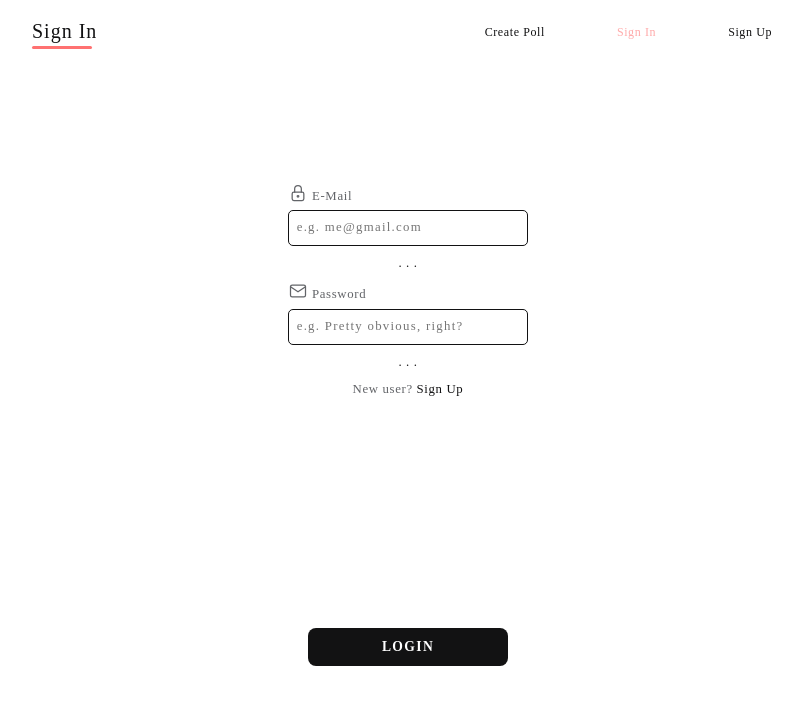
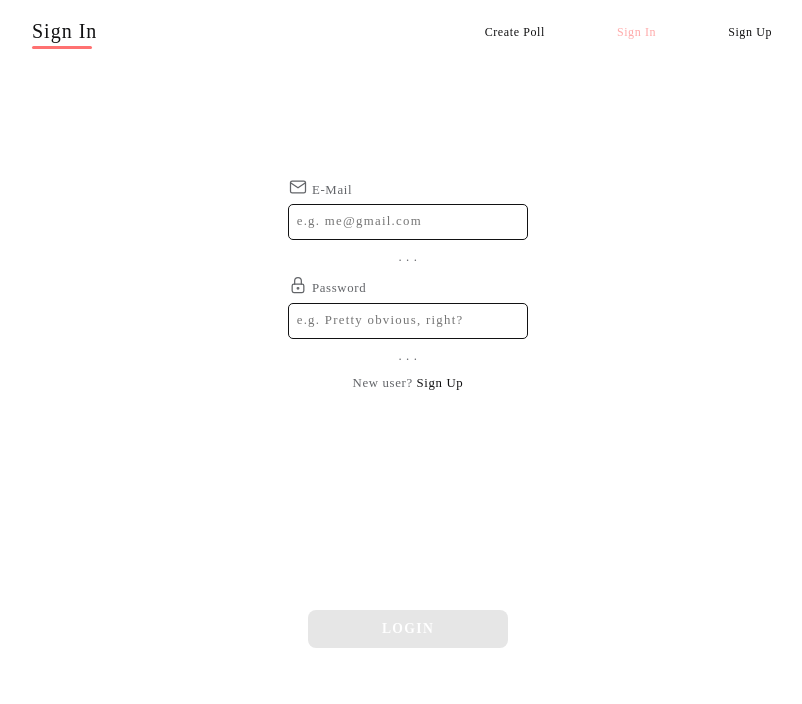
Before and after one commit to RangerDigital/takagi, a Vue app in the folder frontend/: page /login in a window 1280 px wide. Shown: the top 704 px of the page, without its empty margins (232-1034 px from the left). Built offline with nearby package versions, Linux system fonts and the light colour scheme; a web font is replaced by a local one.

Commit message:
Add login logic

```diff
--- a/frontend/src/views/Login.vue
+++ b/frontend/src/views/Login.vue
@@ -1,29 +1,41 @@
 <template>
-<section class="full-page">
+<section class="g-full-page">
   <NavigationBar title="Sign In" />
-  <div class="login-flex">
-
-    <div>
+  <ValidationObserver v-slot="{ invalid }">
+    <div class="g-component-flex">
+      <form>
         <div class="form-input">
-        <p class="text-label"><img src="../assets/icon-lock.svg">E-Mail</p>
-        <SingleInput type="email" placeholder="e.g. me@gmail.com" />
-        <p class="text-error">. . .</p>
+          <p class="form-label"><img class="form-icon" src="../assets/icon-mail.svg">E-Mail</p>
+          <ValidationProvider rules="required|email" v-slot="v">
+            <SingleInput v-model="form.email" placeholder="e.g. me@gmail.com" />
+            <p class="text-error" v-if="v.errors.length"><img class="form-icon" src="../assets/icon-alert-red.svg"> {{ v.errors[0] }}</p>
+            <p class="text-center" v-else>. . .</p>
+          </ValidationProvider>
         </div>
 
         <div class="form-input">
-        <p class="text-label"><img src="../assets/icon-mail.svg">Password</p>
-        <SingleInput type="password" placeholder="e.g. Pretty obvious, right?" />
-        <p class="text-error">. . .</p>
+          <p class="form-label"><img class="form-icon" src="../assets/icon-lock.svg">Password</p>
+          <ValidationProvider rules="required|min:8" v-slot="v">
+            <SingleInput v-model="form.password" placeholder="e.g. Pretty obvious, right?" />
+            <p class="text-error" v-if="v.errors.length"><img class="form-icon" src="../assets/icon-alert-red.svg"> {{ v.errors[0] }}</p>
+            <p class="text-center" v-else>. . .</p>
+          </ValidationProvider>
         </div>
 
-      <p class="text-center">New user? <router-link to="/register">Sign Up</router-link>
+        <p class="text-center text-link">
+          New user? <router-link to="/register">Sign Up</router-link>
         </p>
 
+      </form>
+
+      <div>
+        <TextButton @clickEvent="loginUser" :disabled="invalid">LOGIN</TextButton>
+        <p class="text-error"> {{ serverErrorMsg }} </p>
+        <p v-show="isSuccess" class="text-center">Success! You are logged in!</p>
       </div>
 
-    <TextButton>LOGIN</TextButton>
-
     </div>
+  </ValidationObserver>
 </section>
 </template>
 
@@ -32,41 +44,89 @@ import NavigationBar from "../components/NavigationBar.vue";
 import SingleInput from "../components/SingleInput.vue";
 import TextButton from "../components/TextButton.vue";
 
+import {
+  ValidationProvider,
+  ValidationObserver,
+  extend
+} from 'vee-validate';
+
+import {
+  required,
+  email,
+  min,
+} from 'vee-validate/dist/rules';
+
+extend('required', {
+  ...required,
+  message: 'This field is required!'
+});
+
+extend('email', {
+  ...email,
+  message: 'Invalid E-Mail address!'
+});
+
+extend('min', {
+  ...min,
+  message: 'Must have at least {length} characters!'
+});
+
 export default {
   name: "Login",
   components: {
     NavigationBar,
     TextButton,
     SingleInput,
+    ValidationProvider,
+    ValidationObserver,
   },
   data() {
     return {
       form: {
-        email: String,
-        password: String,
+        email: '',
+        password: '',
       },
+
+      isSuccess: false,
+      serverErrorMsg: '',
     };
   },
+  methods: {
+    loginUser() {
+      if (this.isSuccess) {
+        return;
+      }
+
+      this.$http
+        .post('/users/login', this.form)
+        .then(response => {
+          console.log(response);
+
+          this.isSuccess = true;
+
+          localStorage.setItem('jwt_token', response.data.jwt_token);
+          this.$http.defaults.headers.common['Authorization'] = 'Bearer ' + response.data.jwt_token;
+
+          setTimeout(() => {
+            this.$router.push('/');
+          }, 3000)
+        })
+        .catch(error => {
+          this.isSuccess = false;
+          this.serverErrorMsg = error.response.data.msg;
+        });
+    }
+  }
 };
 </script>
 
 <style scoped>
-.login-flex {
-  min-height: 90%;
-
-  display: flex;
-  flex-direction: column;
-
-  align-items: center;
-  justify-content: space-around;
-}
-
 .form-input {
   margin-top: 1rem;
   margin-bottom: 1rem;
 }
 
-.text-label {
+.form-label {
   color: #626468;
   text-align: left;
 }
@@ -76,12 +136,16 @@ export default {
   text-align: center;
 }
 
-.text-center a {
+.text-error {
+  color: #FF7171;
+}
+
+.text-link a {
   text-decoration: none;
   color: #121213;
 }
 
-.text-label img {
+.form-icon {
   display: inline;
 
   height: 2.5rem;
```
Lines whose indentation alone changed are shown as unchanged.
